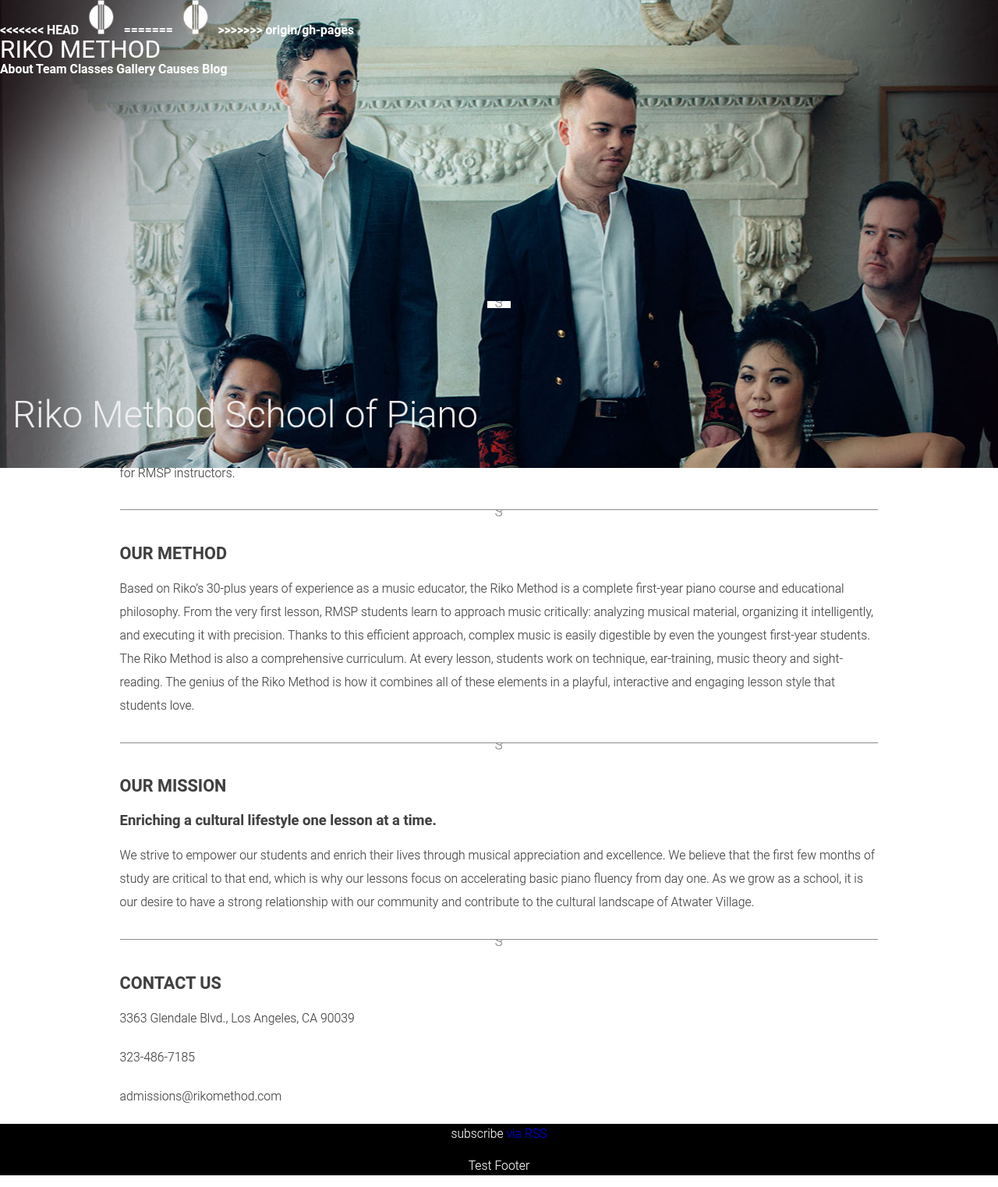
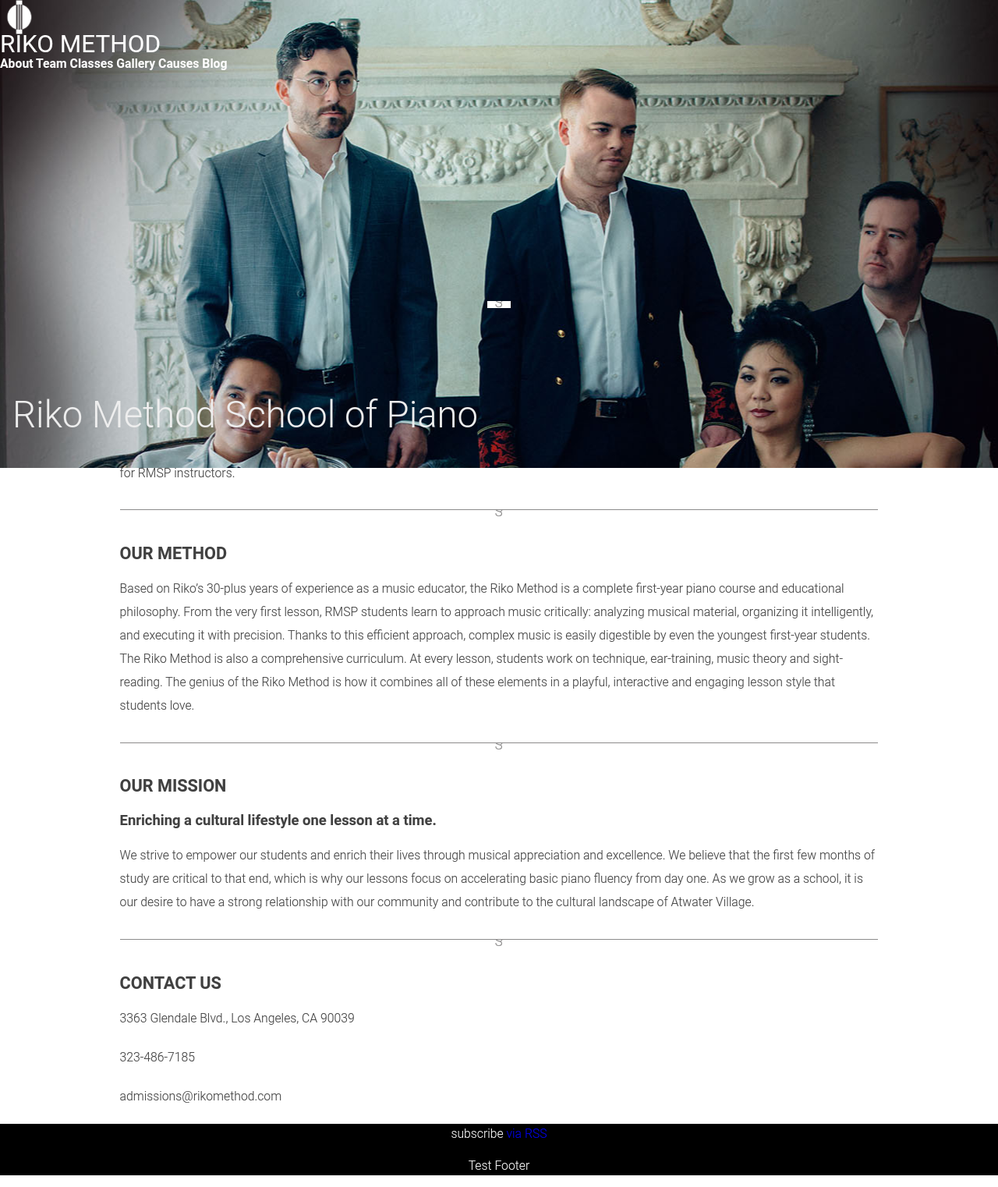
Before and after one commit to dlmiyamoto/riko-demo, a Jekyll site: the page built from index.html, in a window 1280 px wide. Shown: the whole page at 78% size. Built offline with Jekyll 4.4.1, drawn with Linux system fonts in a browser that asks for light colours.

Commit message:
Update home.html

```diff
--- a/_layouts/home.html
+++ b/_layouts/home.html
@@ -88,13 +88,7 @@
     <app-header-layout>
         <app-header condenses fixed effects="waterfall resize-snapped-title fade-background" effects-config='{"resize-snapped-title": {"startsAt": 0.8, "duration": "10ms"}, "fade-background": {"startsAt": 0.8, "endsAt": 0.9}}'>
             <app-toolbar>
-<<<<<<< HEAD
-                <img src="/images/logo.png" style="height: 44px"></img>
-=======
               <img src="/riko-demo/images/logo.png" style="height: 44px"></img>
-                <!-- <paper-icon-button icon="menu"></paper-icon-button> -->
-                <!-- <paper-icon-button icon="menu"></paper-icon-button> -->
->>>>>>> origin/gh-pages
                 <div condensed-title>{{site.title}}</div>
                 {% for nav in site.data.navs %}
                 <a href="/riko-demo{{nav.href}}"><paper-button>{{nav.text}}</paper-button></a>
```
